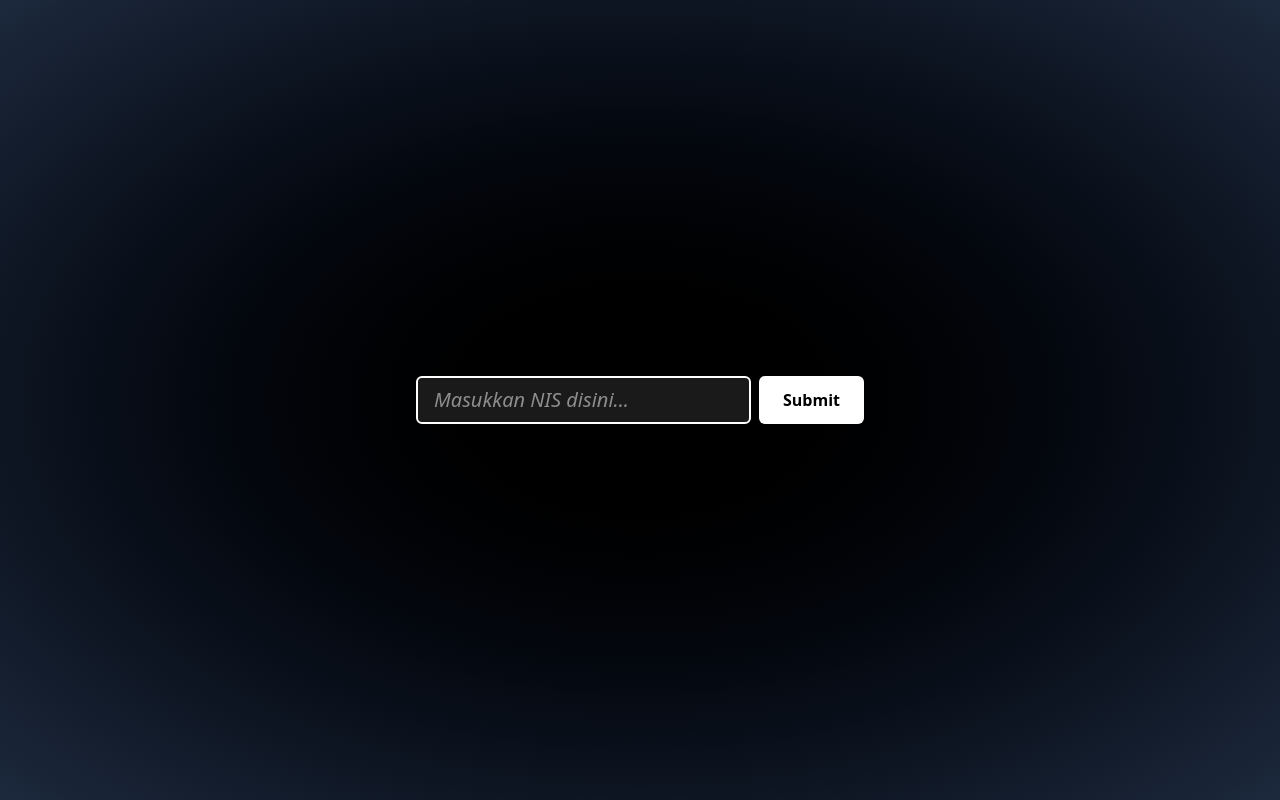
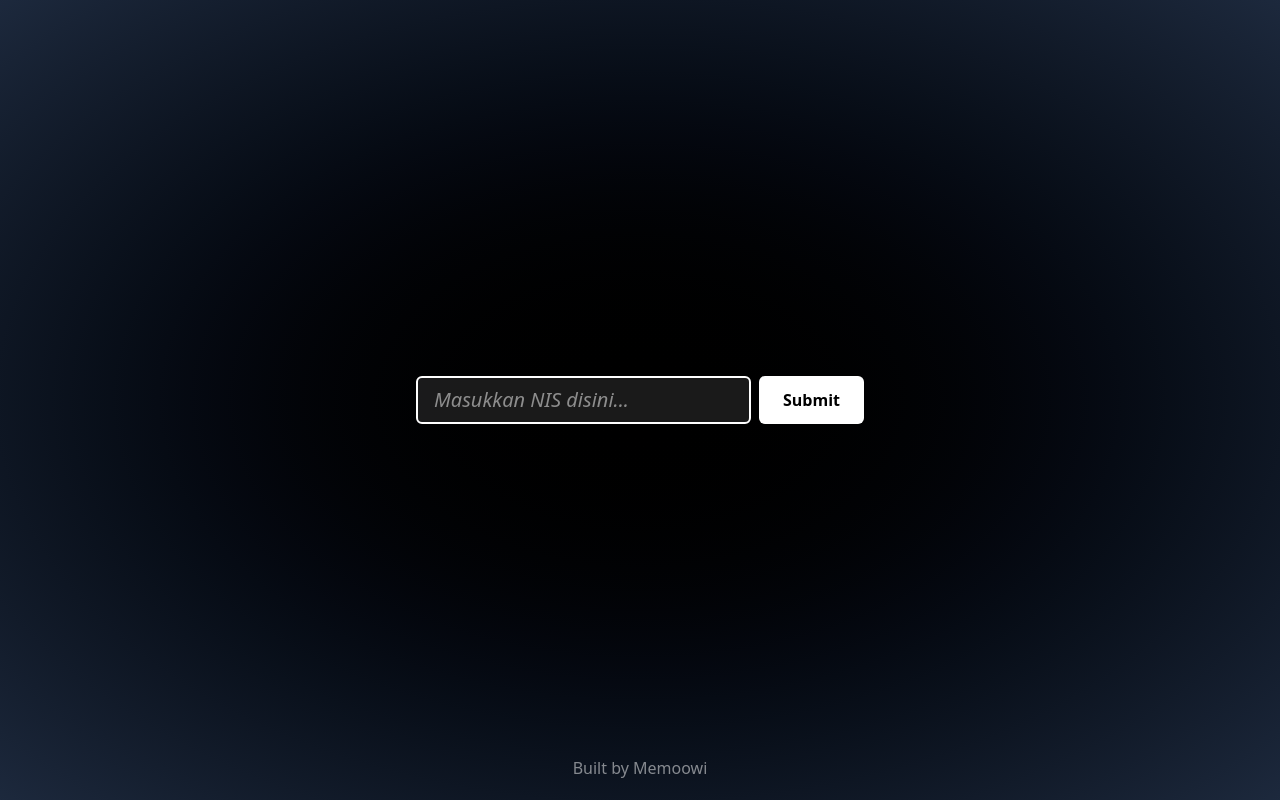
Before and after one commit to memoowi/rapor-index, a Next.js app: page / in a window 1280 px wide. Built offline with nearby package versions, Linux system fonts and the light colour scheme.

Commit message:
feat: footer

```diff
--- a/app/page.tsx
+++ b/app/page.tsx
@@ -112,6 +112,17 @@ export default function Home() {
           </div>
         </div>
       )}
+
+      <p className="absolute bottom-5 opacity-50">
+        Built by{" "}
+        <Link
+          href="https://github.com/memoowi"
+          target="_blank"
+          className="hover:text-sky-400"
+        >
+          Memoowi
+        </Link>
+      </p>
     </main>
   );
 }
```
